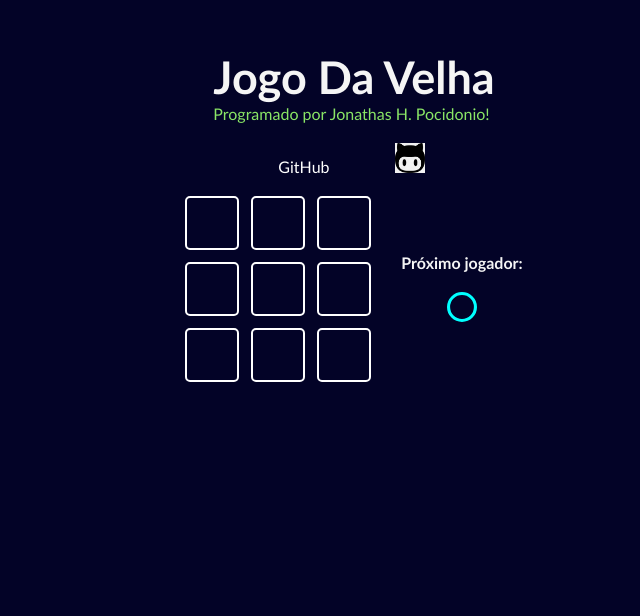
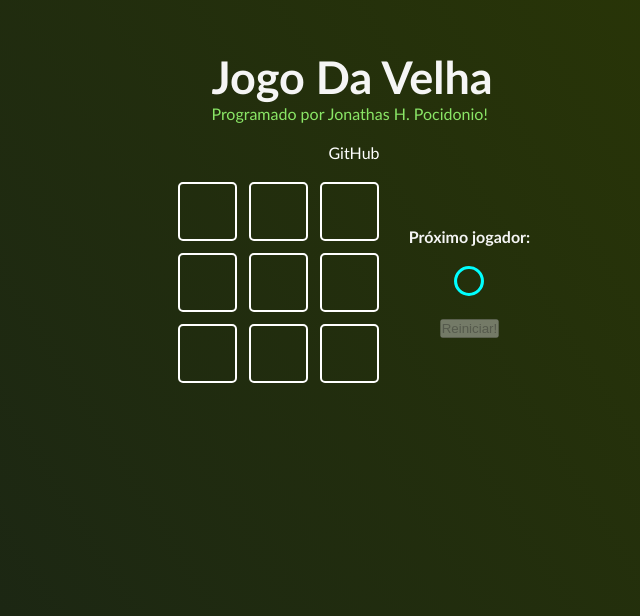
Before and after one commit to jonathashenrique7/jogo-da-velha-next, a Next.js app: page / in a window 1280 px wide. Shown: the part 184-800 px from the top of the page, without its empty margins (286-926 px from the left). Built offline with nearby package versions, Linux system fonts and the light colour scheme.

Commit message:
Criado o botão de resetar a partida!

```diff
--- a/src/components/Game/Game.jsx
+++ b/src/components/Game/Game.jsx
@@ -2,8 +2,9 @@ import { useState, useEffect } from 'react'
 // Estilos CSS
 import styles from './Game.module.css'
 // Componentes JSX
-import { Icon } from '../icons/Icons'
+import { GameInfo } from '../gameInfo/GameInfo'
 import { GameOption } from '../gameOption/GameOption'
+
 
 const winnerTable = [ // Sequências numéricas para finalizar o jogo
     [0, 1, 2],
@@ -26,15 +27,19 @@ export const Game = () => {
             let newGameState = [...gameState] // Copiando os valores do gameState no Array -> Sem alterar o original
             newGameState[locality] = currentPlayer
             setGameState(newGameState)
+        }
+    }
 
-        }
+    const handleReset = () => {
+        setGameState(Array(9).fill(0))
+        setWinner(0)
     }
 
     const verifyGame = () => {
         winnerTable.forEach(( element ) => {
             const values = element.map((value) => gameState[value])
             const sum = values.reduce((sum, value) => sum + value, 0) // Declare a constante no plural -> fn -> Singular
-            // console.log(sum)
+
             if (sum === 3 || sum === -3) setWinner(sum / 3)
         })
     }
@@ -44,7 +49,7 @@ export const Game = () => {
         verifyGame()
     }, [gameState]) // VIRTUAL DOM -> Quando o gameState for alterado, a função no useEffect será acionada
 
-    return (
+    return ( // Utiliza-se a função "onReset" no lugar de "onClick" -> "useState" na forma inicial
         <div className={styles.gameContent}>
             <div className={styles.game}>
                 {
@@ -57,15 +62,7 @@ export const Game = () => {
                     )
                 }
             </div>
-            <div className={styles.gameInfo}>
-                <h4>Próximo jogador:</h4>
-                {
-                    currentPlayer === 1 && <Icon iconName="circle" />
-                }
-                {
-                    currentPlayer === -1 && <Icon iconName="x" />
-                }
-            </div>
+            <GameInfo currentPlayer={currentPlayer} winner={winner} onReset={handleReset} />
         </div>
     )
 }
--- a/src/components/Game/Game.module.css
+++ b/src/components/Game/Game.module.css
@@ -10,10 +10,3 @@
     gap: 30px;
     align-items: center;
 }
-
-.gameInfo {
-    display: flex;
-    flex-direction: column;
-    align-items: center;
-    gap: 20px;
-}
--- /dev/null
+++ b/src/components/button/Button.jsx
@@ -0,0 +1,14 @@
+import styles from './Button.module.css'
+
+// Lembre-se -> JavaScript segue o padrão CamelCase
+export const Button = ({ children, onClick, disabled })  => {
+    return (
+        <button
+            className={styles.button}
+            onClick={onClick}
+            disabled={disabled}
+        >
+            {children}
+        </button>
+    )
+}
--- /dev/null
+++ b/src/components/button/Button.module.css
@@ -0,0 +1,5 @@
+/*
+
+.button {}
+
+*/
--- /dev/null
+++ b/src/components/gameInfo/GameInfo.jsx
@@ -0,0 +1,48 @@
+// Estilos -> CSS
+import styles from './Gameinfo.module.css'
+// Componentes -> JSX
+import { Icon } from '../icons/Icons'
+import { Button } from '../button/Button'
+
+//
+export const GameInfo = ({ currentPlayer, winner, onReset }) => {
+
+    const showEnableButton = () => {
+        if (winner !== 0) return true
+    }
+
+    return (
+        <div className={styles.gameInfo}>
+            {
+                winner === 0 &&
+                <>
+                    <h4>Próximo jogador:</h4>
+                    {
+                        currentPlayer === 1 && <Icon iconName="circle" />
+                    }
+                    {
+                        currentPlayer === -1 && <Icon iconName="x" />
+                    }
+                </>
+            }
+            {
+                winner !== 0 &&
+                <>
+                    <h4>Jogo finalizado! Campeão: </h4>
+                    {
+                        winner === 1 && <Icon iconName="circle" />
+                    }
+                    {
+                        winner === -1 && <Icon iconName="x" />
+                    }
+                </>
+            }
+            <Button
+                onClick={onReset}
+                disabled={!showEnableButton()}
+            >
+                Reiniciar!
+            </Button>
+        </div>
+    )
+}
--- /dev/null
+++ b/src/components/gameInfo/Gameinfo.module.css
@@ -0,0 +1,6 @@
+.gameInfo {
+    display: flex;
+    flex-direction: column;
+    align-items: center;
+    gap: 20px;
+}
--- a/src/components/gameOption/GameOption.module.css
+++ b/src/components/gameOption/GameOption.module.css
@@ -1,7 +1,7 @@
 .gameOption {
     border: 2px solid white;
-    width: 50px;
-    height: 50px;
+    width: 55px;
+    height: 55px;
     border-radius: 5px;
     /* */
     cursor: pointer;
--- a/src/components/header/Header.jsx
+++ b/src/components/header/Header.jsx
@@ -16,7 +16,6 @@ export const Header = () => {
                 <a className={styles.linkContent} href='https://github.com/jonathashenrique7' target='_blank'>
                     GitHub
                 </a>
-                <img src="/icons/logo.png" alt="github" width="30" height="30" />
             </div>
         </div>
     )
--- a/src/components/header/Header.module.css
+++ b/src/components/header/Header.module.css
@@ -8,5 +8,5 @@
 }
 
 .linkContent {
-    padding: calc(10px * 6.5);
+    padding: calc(18px * 6.5);
 }
--- a/style.css
+++ b/style.css
@@ -1,13 +1,26 @@
 * {
   padding: 0;
   margin: 0;
+  /*
+  box-sizing: border-box;
+  */
 }
 
 body {
   color: whitesmoke;
   font-family:'Trebuchet MS', 'Lucida Sans Unicode', 'Lucida Grande', 'Lucida Sans', Arial, sans-serif;
-  background-color: rgb(3, 3, 39);
-  /* background-color: linear-gradient(45deg, #101b4b, #471944, #521f11, #4b4b4b); */
+  background: linear-gradient(58deg, rgb(44, 62, 78) 0%, rgb(1, 9, 45) 45%, rgb(46, 59, 2) 100%);
+  background-size: 500% 100%;
+  animation: degAnimation 5s infinite alternate;
+}
+
+@keyframes degAnimation {
+  0% {
+    background-position-x: 0%;
+  }
+  100% {
+    background-position-x: 100%;
+  }
 }
 
 .container {
```
Also changed, not shown: ARQUIVO.txt, public/icons/logo.png.
